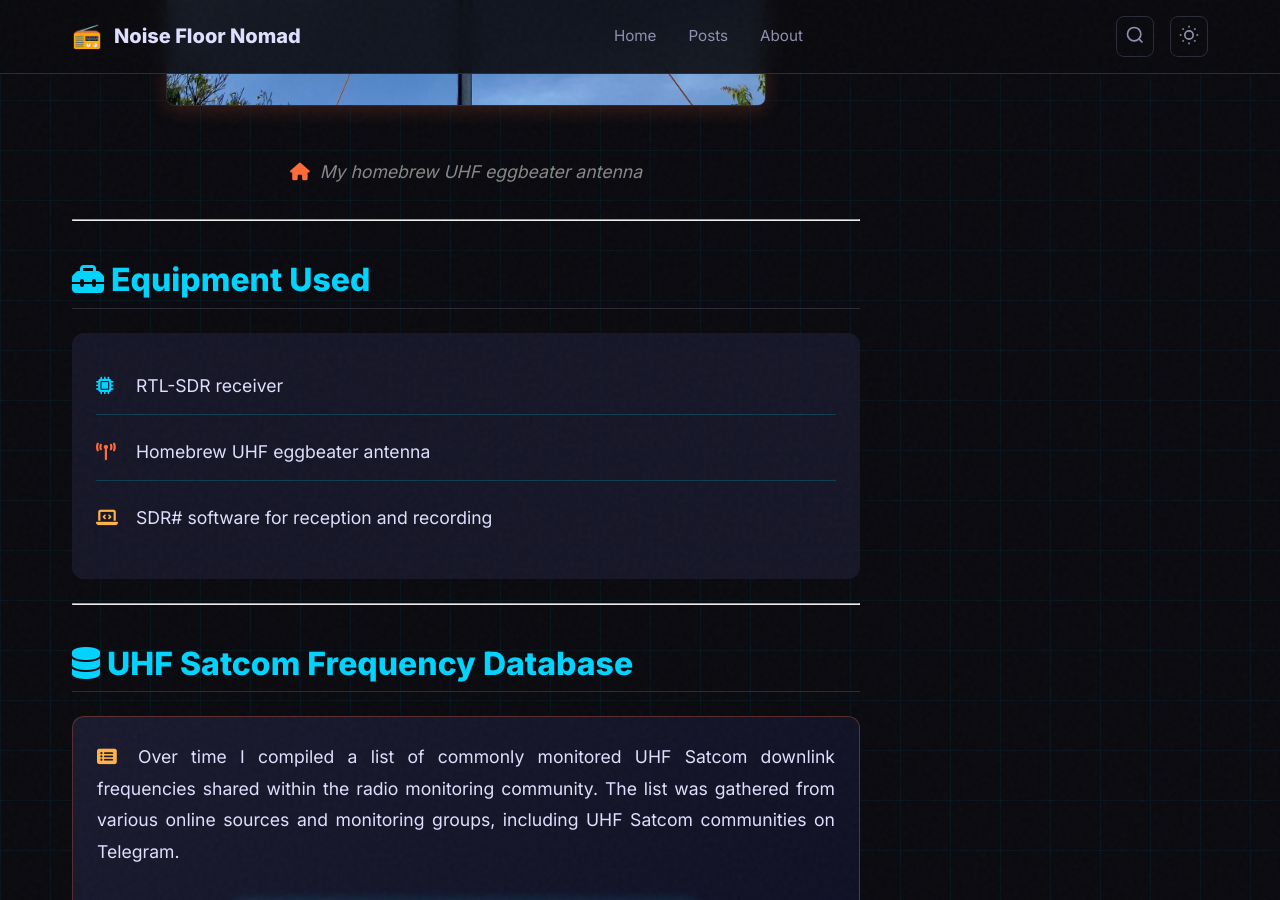
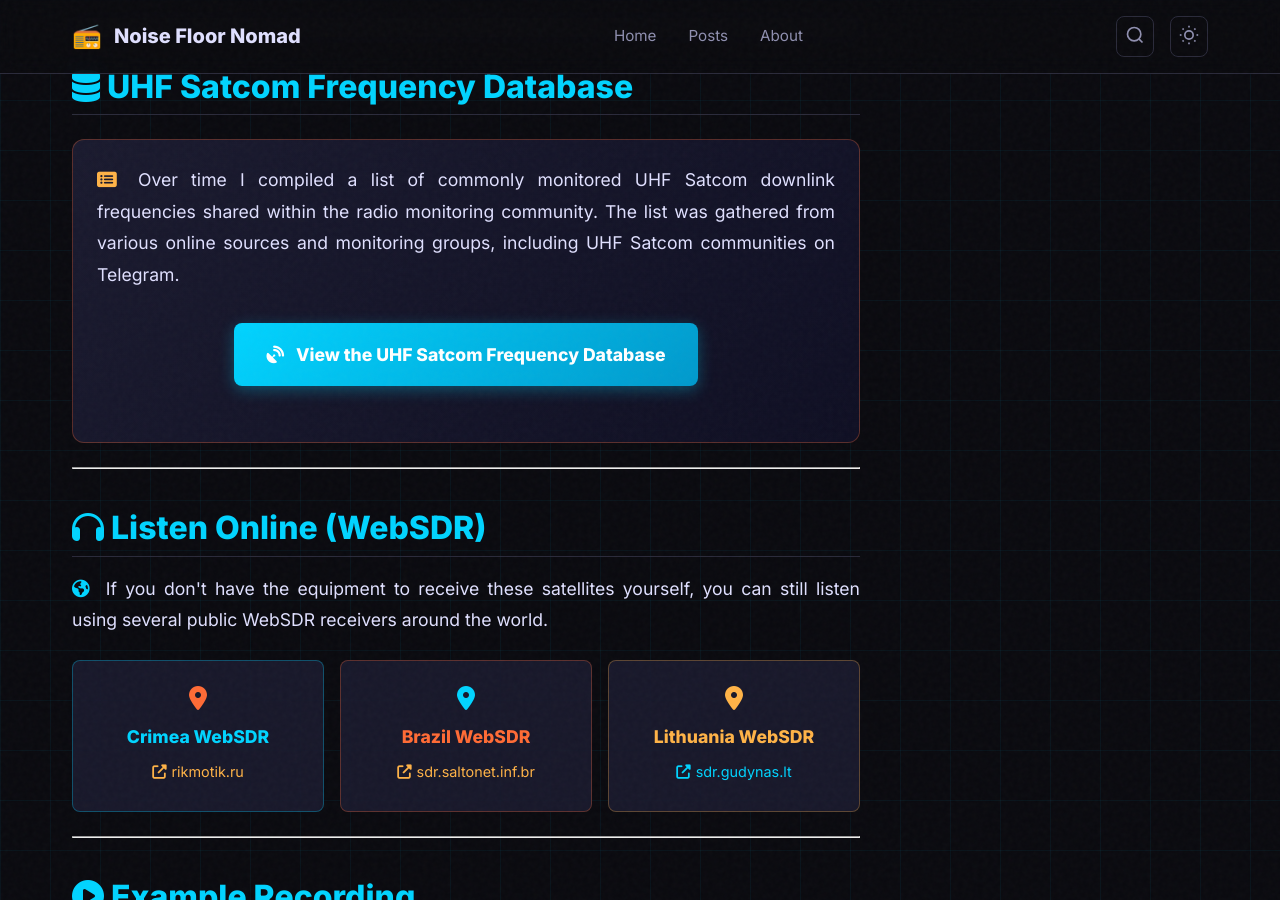
Before and after one commit to hmdsamarasekara/hmdsamarasekara.github.io, a Jekyll site: the page built from _posts/2022-09-05-UHF-Satcom-Piracy.md, in a window 1280 px wide and 900 px high, scrolled down 3567 px. Built offline with Jekyll 4.4.1, drawn with Linux system fonts in a browser that asks for light colours; some of the changed text lies outside the part shown.

Commit message:
Update 2022-09-05-UHF-Satcom-Piracy.md

```diff
--- a/_posts/2022-09-05-UHF-Satcom-Piracy.md
+++ b/_posts/2022-09-05-UHF-Satcom-Piracy.md
@@ -7,40 +7,29 @@
 excerpt: "Listening to pirate radio activity on UHF military communication satellites"
 ---
 
-<div class="post-intro" style="background: linear-gradient(135deg, #1a1a2e 0%, #16213e 100%); padding: 2rem; border-radius: 12px; margin-bottom: 2rem; border-left: 4px solid #00d4ff;">
-  <p style="text-align: justify; margin: 0; color: #e0e0e0; font-size: 1.1rem; line-height: 1.8;">
-    <i class="fas fa-satellite" style="color: #00d4ff; margin-right: 8px;"></i>
-    The United States military operates a worldwide UHF geostationary satellite communication network using the <strong style="color: #ff6b35;">243–270 MHz</strong> band for downlinks and <strong style="color: #ff6b35;">292–318 MHz</strong> for uplinks. These satellites act as simple bent-pipe repeaters, relaying FM voice communications between military ground stations, ships, aircraft, and other assets around the world.
-  </p>
-</div>
+<p style="text-align: justify;">
+The United States military operates a worldwide UHF geostationary satellite communication network using the <strong style="color: #ff6b35;">243–270 MHz</strong> band for downlinks and <strong style="color: #ff6b35;">292–318 MHz</strong> for uplinks. These satellites act as simple bent-pipe repeaters, relaying FM voice communications between military ground stations, ships, aircraft, and other assets around the world.
+</p>
 
-<div class="info-box" style="background: rgba(0, 212, 255, 0.1); border: 1px solid rgba(0, 212, 255, 0.3); border-radius: 8px; padding: 1.5rem; margin: 1.5rem 0;">
-  <p style="text-align: justify; margin: 0; color: #c0c0c0;">
-    <i class="fas fa-exclamation-triangle" style="color: #ffb347; margin-right: 8px;"></i>
-    Because these satellites function much like radio repeaters and historically lacked strict access control on the uplink, they have occasionally been misused by unauthorized users. For decades, radio monitoring hobbyists have reported hearing pirate activity on these channels, ranging from truck drivers and fishermen to illegal loggers and various other groups who discovered their radios could reach the satellites.
-  </p>
-</div>
+<p style="text-align: justify;">
+Because these satellites function much like radio repeaters and historically lacked strict access control on the uplink, they have occasionally been misused by unauthorized users. For decades, radio monitoring hobbyists have reported hearing pirate activity on these channels, ranging from truck drivers and fishermen to illegal loggers and various other groups who discovered their radios could reach the satellites.
+</p>
 
 ---
 
 ## <i class="fas fa-history" style="color: #00d4ff;"></i> A Brief History of UHF Military Satcom
 
-<div class="section-content">
-  <p style="text-align: justify;">
-    <i class="fas fa-rocket" style="color: #ff6b35; margin-right: 8px;"></i>
-    The modern UHF military satellite network traces its origins back to the late 1970s with the launch of the <strong>Fleet Satellite Communications System (FLTSATCOM)</strong>. These satellites were designed primarily for the United States Navy to provide reliable global communications for ships operating far from shore.
-  </p>
+<p style="text-align: justify;">
+The modern UHF military satellite network traces its origins back to the late 1970s with the launch of the <strong>Fleet Satellite Communications System (FLTSATCOM)</strong>. These satellites were designed primarily for the United States Navy to provide reliable global communications for ships operating far from shore.
+</p>
 
-  <p style="text-align: justify;">
-    <i class="fas fa-satellite-dish" style="color: #00d4ff; margin-right: 8px;"></i>
-    FLTSATCOM satellites were placed in geostationary orbit and carried multiple UHF transponders that acted as simple repeaters. UHF frequencies were chosen because they propagate well through foliage and require only small antennas, making them ideal for mobile platforms such as ships, aircraft, and ground vehicles.
-  </p>
+<p style="text-align: justify;">
+FLTSATCOM satellites were placed in geostationary orbit and carried multiple UHF transponders that acted as simple repeaters. UHF frequencies were chosen because they propagate well through foliage and require only small antennas, making them ideal for mobile platforms such as ships, aircraft, and ground vehicles.
+</p>
 
-  <p style="text-align: justify;">
-    <i class="fas fa-sync-alt" style="color: #ffb347; margin-right: 8px;"></i>
-    In the 1990s the system was expanded with the <strong>UHF Follow-On (UFO)</strong> satellite constellation, and later the newer <strong>MUOS</strong> system began replacing legacy services. However, several older analog transponders remain active, which is why these signals can still be received by hobbyists today.
-  </p>
-</div>
+<p style="text-align: justify;">
+In the 1990s the system was expanded with the <strong>UHF Follow-On (UFO)</strong> satellite constellation, and later the newer <strong>MUOS</strong> system began replacing legacy services. However, several older analog transponders remain active, which is why these signals can still be received by hobbyists today.
+</p>
 
 ---
 
@@ -79,17 +68,13 @@
 
 ## <i class="fas fa-question-circle" style="color: #00d4ff;"></i> Why an Eggbeater Antenna Works Well
 
-<div class="tech-explanation" style="display: grid; gap: 1rem;">
-  <p style="text-align: justify;">
-    <i class="fas fa-sync" style="color: #00d4ff; margin-right: 8px;"></i>
-    Many satellite transmissions use circular polarization. The eggbeater antenna is well suited for this because it naturally produces circular polarization and has a wide radiation pattern pointed toward the sky.
-  </p>
+<p style="text-align: justify;">
+Many satellite transmissions use circular polarization. The eggbeater antenna is well suited for this because it naturally produces circular polarization and has a wide radiation pattern pointed toward the sky.
+</p>
 
-  <p style="text-align: justify;">
-    <i class="fas fa-expand-arrows-alt" style="color: #ff6b35; margin-right: 8px;"></i>
-    This makes it ideal for satellite reception since it does not require precise pointing and can receive signals from a large portion of the sky.
-  </p>
-</div>
+<p style="text-align: justify;">
+This makes it ideal for satellite reception since it does not require precise pointing and can receive signals from a large portion of the sky.
+</p>
 
 <figure style="margin: 2rem 0; text-align: center;">
   <img src="/assets/images/Eggbeater.JPG" alt="Homebrew UHF Eggbeater Antenna" style="width: 100%; max-width: 600px; height: auto; border-radius: 8px; box-shadow: 0 4px 20px rgba(255, 107, 53, 0.2);">
@@ -97,27 +82,6 @@
     <i class="fas fa-home" style="color: #ff6b35; margin-right: 5px;"></i> My homebrew UHF eggbeater antenna
   </figcaption>
 </figure>
-
----
-
-## <i class="fas fa-toolbox" style="color: #00d4ff;"></i> Equipment Used
-
-<div class="equipment-list" style="background: rgba(26, 26, 46, 0.8); border-radius: 12px; padding: 1.5rem; margin: 1.5rem 0;">
-  <ul style="list-style: none; padding: 0; margin: 0;">
-    <li style="padding: 0.8rem 0; border-bottom: 1px solid rgba(0, 212, 255, 0.2); display: flex; align-items: center;">
-      <i class="fas fa-microchip" style="color: #00d4ff; width: 30px; margin-right: 10px;"></i>
-      <span>RTL-SDR receiver</span>
-    </li>
-    <li style="padding: 0.8rem 0; border-bottom: 1px solid rgba(0, 212, 255, 0.2); display: flex; align-items: center;">
-      <i class="fas fa-broadcast-tower" style="color: #ff6b35; width: 30px; margin-right: 10px;"></i>
-      <span>Homebrew UHF eggbeater antenna</span>
-    </li>
-    <li style="padding: 0.8rem 0; display: flex; align-items: center;">
-      <i class="fas fa-laptop-code" style="color: #ffb347; width: 30px; margin-right: 10px;"></i>
-      <span>SDR# software for reception and recording</span>
-    </li>
-  </ul>
-</div>
 
 ---
 
@@ -213,4 +177,5 @@
     <span style="background: rgba(255, 179, 71, 0.2); color: #ffb347; padding: 0.2rem 0.6rem; border-radius: 12px; margin: 0 0.3rem; font-size: 0.85rem;">radio</span>
     <span style="background: rgba(0, 212, 255, 0.2); color: #00d4ff; padding: 0.2rem 0.6rem; border-radius: 12px; margin: 0 0.3rem; font-size: 0.85rem;">piracy</span>
   </span>
+
 </div>
```
